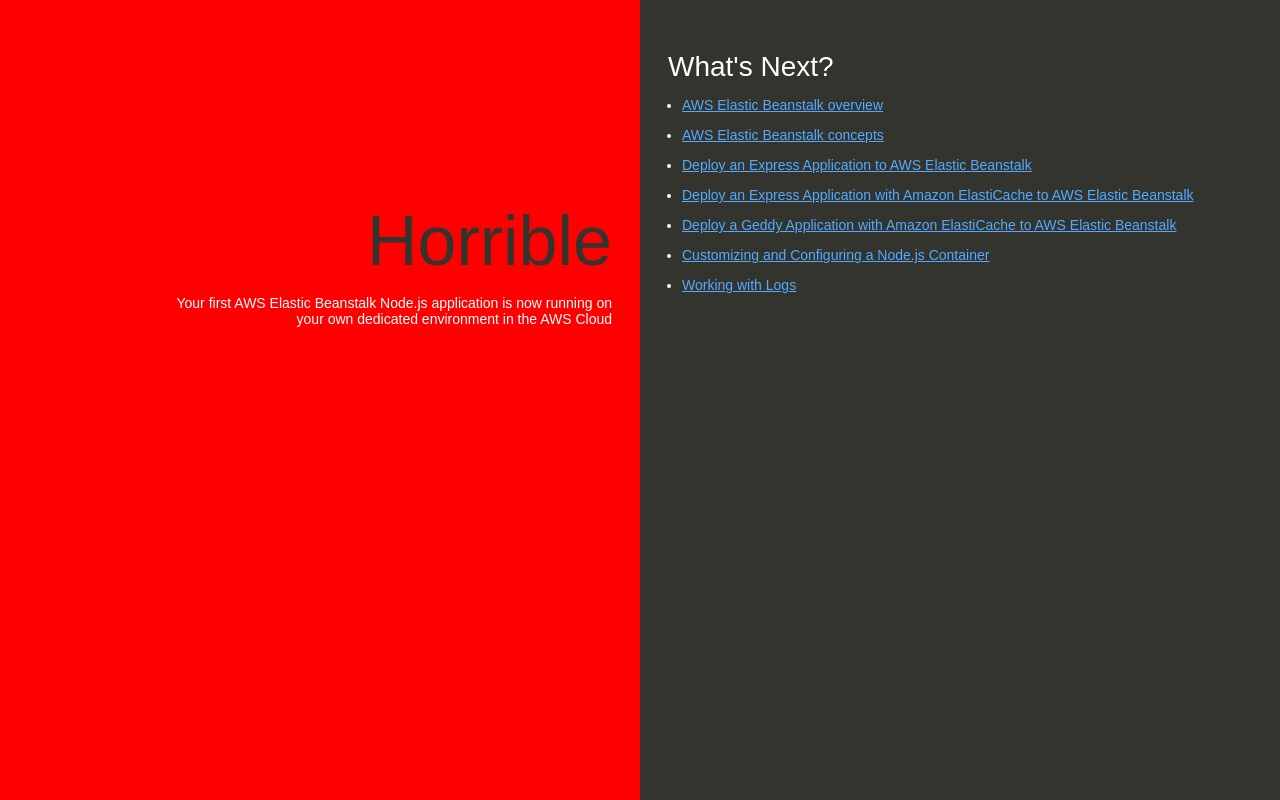
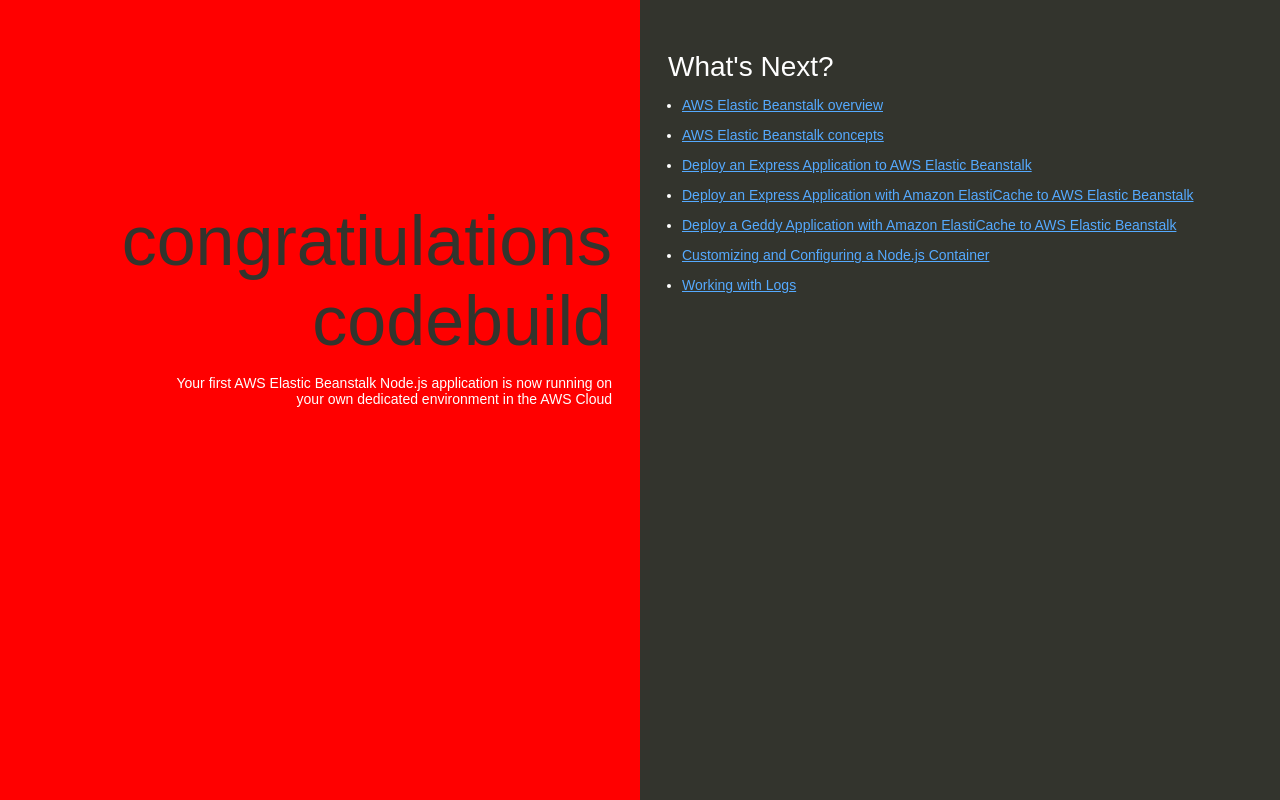
Before and after one commit to forf45403-dev/mynode.js-app, a website: page index.html in a window 1280 px wide. Drawn offline with Linux system fonts and the light colour scheme.

Commit message:
Update index.html

```diff
--- a/index.html
+++ b/index.html
@@ -74,7 +74,7 @@
   </head>
   <body>
     <div class="textColumn">
-      <h1>Horrible</h1>
+      <h1>congratiulations codebuild</h1>
       <p>Your first AWS Elastic Beanstalk Node.js application is now running on your own dedicated environment in the AWS Cloud</p>
     </div>
     <div class="linksColumn">
```
